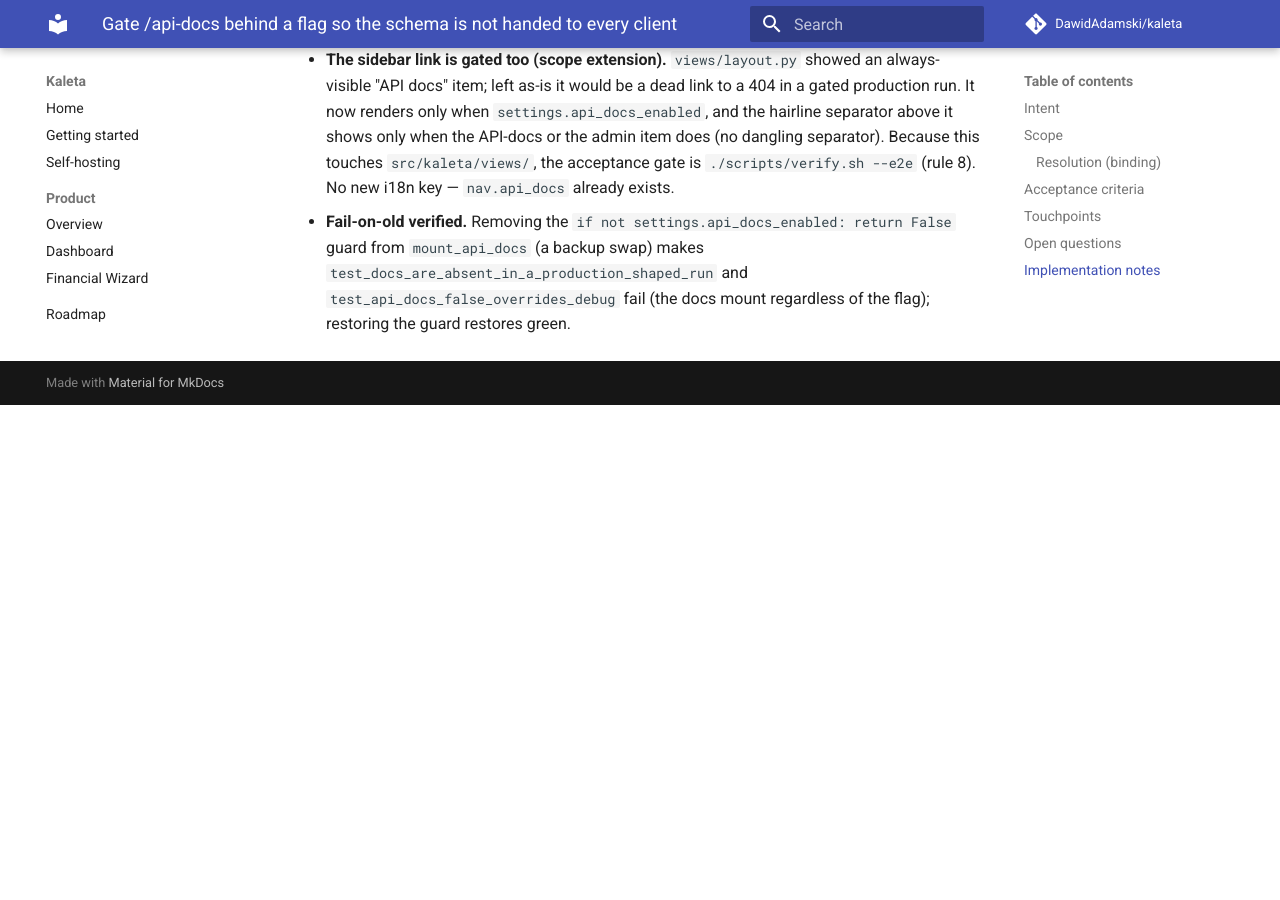
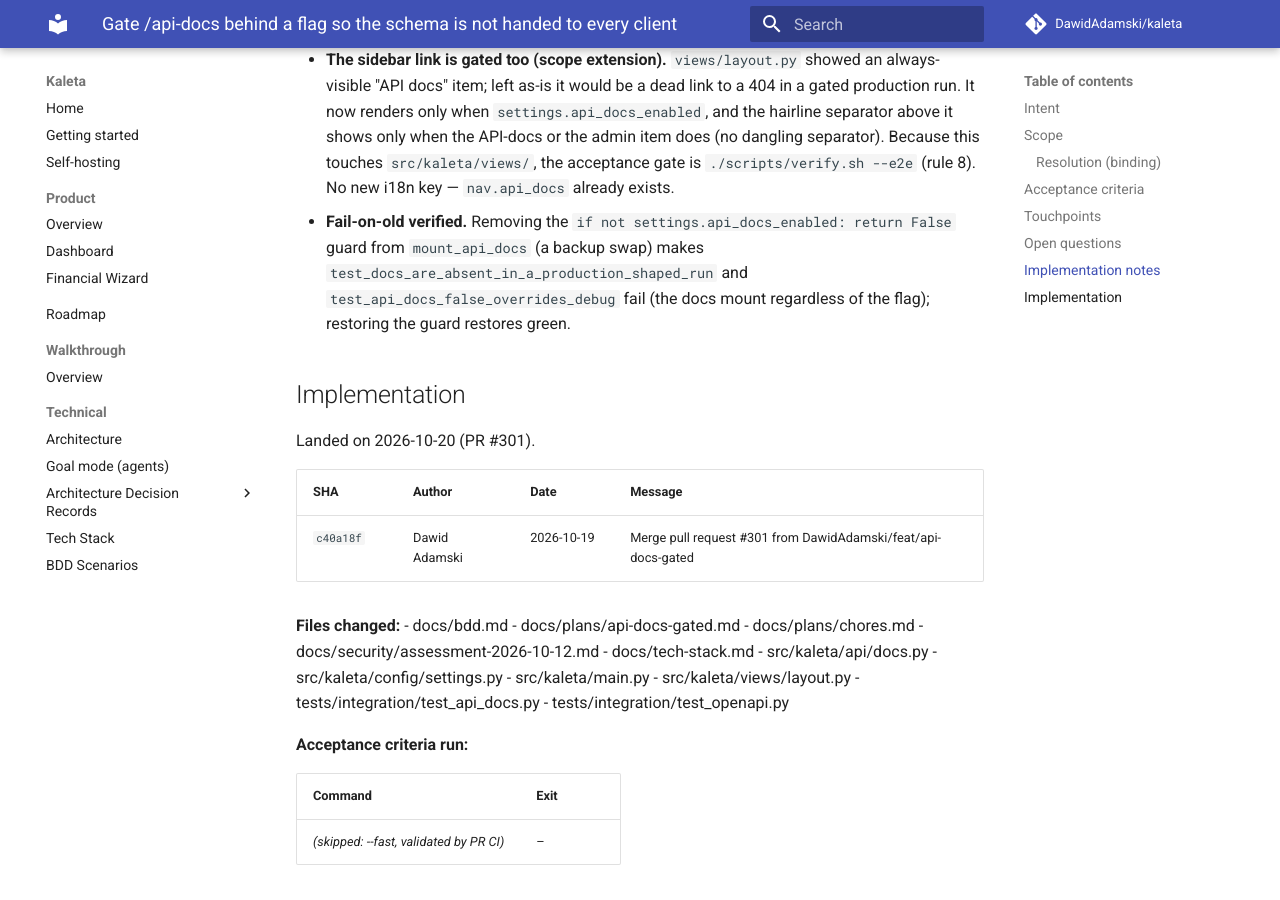
Before and after one commit to DawidAdamski/kaleta, an MkDocs documentation site: the page built from docs/plans/archive/api-docs-gated.md, in a window 1280 px wide and 900 px high, scrolled down 2799 px. Built offline with MkDocs 1.6.1 and Material for MkDocs 9.7.7, drawn with Linux system fonts in a browser that asks for light colours; comment, search, counter and statistics services are not loaded; before the commit the page ends 3204 px from its top, so only the background shows below that.

Commit message:
docs(plans): archive api-docs-gated (#301)

```diff
--- a/docs/plans/api-docs-gated.md
+++ b/docs/plans/archive/api-docs-gated.md
@@ -3,8 +3,9 @@
 title: Gate /api-docs behind a flag so the schema is not handed to every client
 area: security (api)
 effort: small
-status: in-progress
-roadmap_ref: ../roadmap.md
+status: archived
+archived_at: 2026-10-20
+roadmap_ref: ../../roadmap.md
 ---
 
 # Gate /api-docs behind a flag so the schema is not handed to every client
@@ -116,3 +117,30 @@
   `test_docs_are_absent_in_a_production_shaped_run` and
   `test_api_docs_false_overrides_debug` fail (the docs mount regardless of the
   flag); restoring the guard restores green.
+
+## Implementation
+
+Landed on 2026-10-20 (PR #301).
+
+| SHA | Author | Date | Message |
+|---|---|---|---|
+| `c40a18f` | Dawid Adamski | 2026-10-19 | Merge pull request #301 from DawidAdamski/feat/api-docs-gated |
+
+**Files changed:**
+- docs/bdd.md
+- docs/plans/api-docs-gated.md
+- docs/plans/chores.md
+- docs/security/assessment-2026-10-12.md
+- docs/tech-stack.md
+- src/kaleta/api/docs.py
+- src/kaleta/config/settings.py
+- src/kaleta/main.py
+- src/kaleta/views/layout.py
+- tests/integration/test_api_docs.py
+- tests/integration/test_openapi.py
+
+**Acceptance criteria run:**
+
+| Command | Exit |
+|---|---|
+| _(skipped: --fast, validated by PR CI)_ | – |
```
